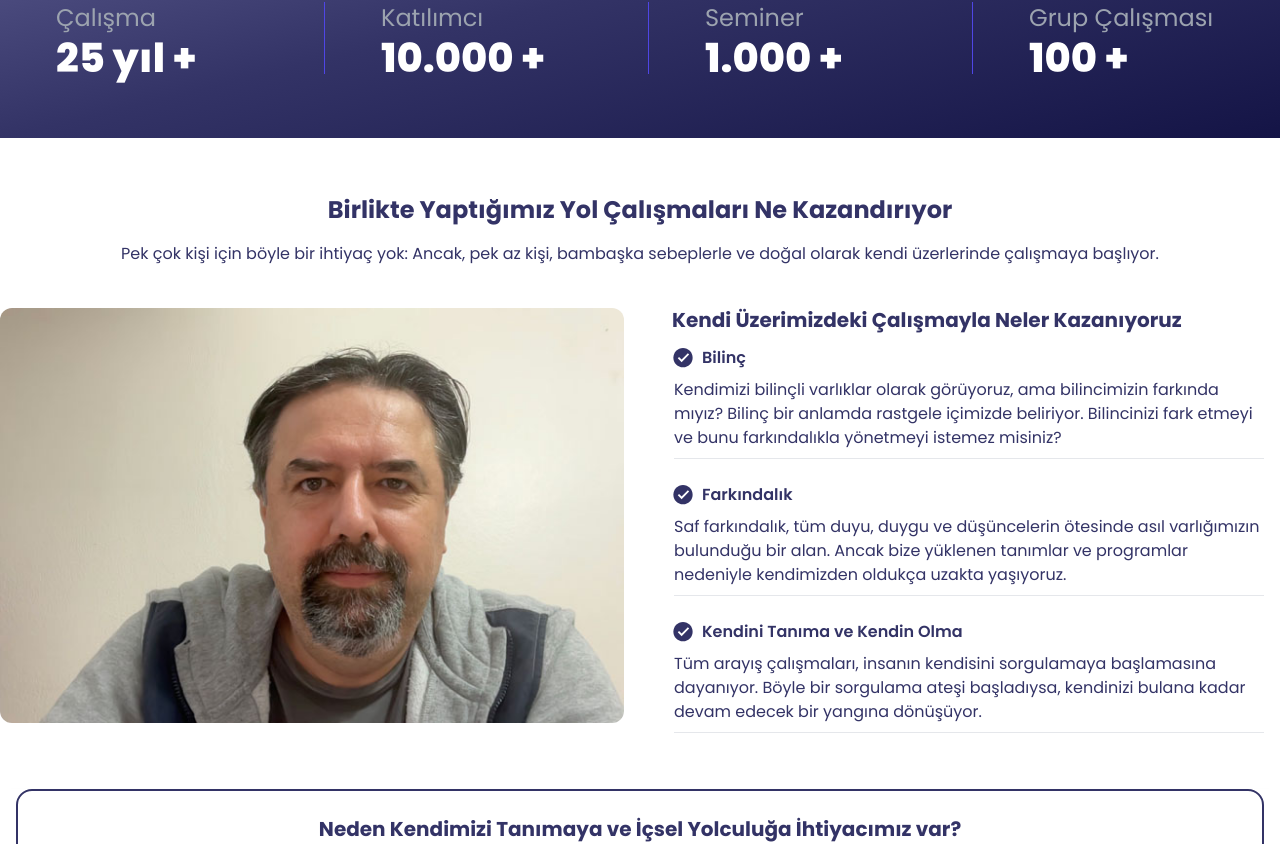
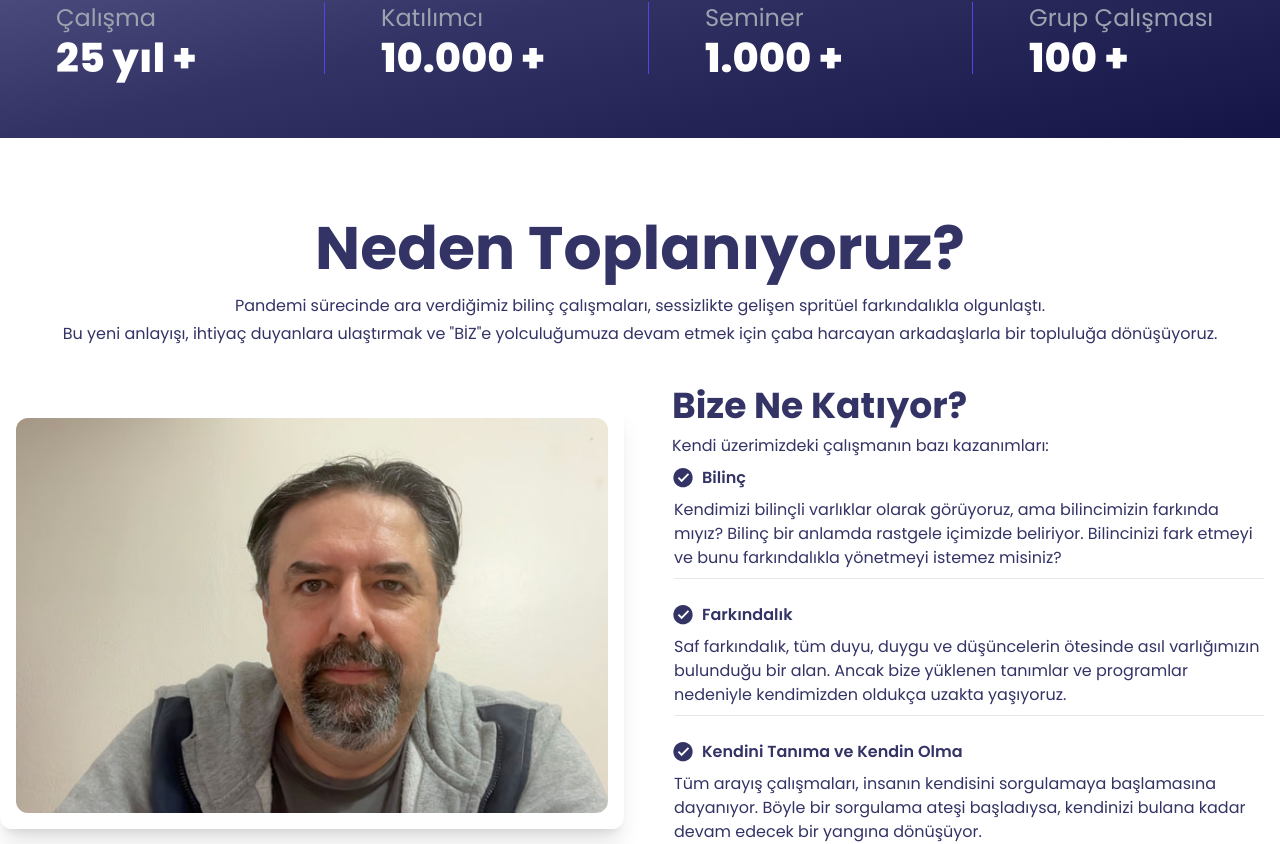
Before and after one commit to rcteenx/reyhancetin_org_tr, a Next.js app: page / in a window 1280 px wide. Shown: the part 856-1700 px from the top of the page. Built offline with nearby package versions, Linux system fonts and the light colour scheme.

Commit message:
update home

```diff
--- a/app/globals.css
+++ b/app/globals.css
@@ -15,13 +15,13 @@
     @apply text-sm md:text-base font-base text-indigo;
   }
   h1 {
-    @apply my-6 leading-tight tracking-normal text-2xl font-bold md:text-3xl;
+    @apply my-6 leading-tight tracking-normal text-3xl font-bold md:text-4xl lg:text-6xl;
   }
   h2 {
-    @apply text-xl font-bold md:text-2xl my-4;
+    @apply my-4 text-2xl font-bold md:text-3xl lg:text-5xl;
   }
   h3 {
-    @apply text-lg font-bold md:text-xl my-2;
+    @apply my-2 text-xl font-bold md:text-2xl lg:text-4xl;
   }
   h4 {
     @apply font-semibold;
--- a/components/sections/home/1-hero.jsx
+++ b/components/sections/home/1-hero.jsx
@@ -49,7 +49,7 @@ const Hero = ({ rVideo }) => {
             alt="img colletion"
             width="w-full"
             height={400}
-            className="  rounded-xl"
+            className="rounded-xl"
           />
         </div>
       </div>
--- a/components/sections/home/b-1-what-we-gain.jsx
+++ b/components/sections/home/b-1-what-we-gain.jsx
@@ -2,24 +2,28 @@ import SvgCheck from "@/components/ui/svg/check";
 
 export default function WhatWeGain({ img, gain }) {
   return (
-    <div id="gain" className="bg-white py-10">
+    <div id="gain" className="bg-white py-16">
       <div className="container mx-auto">
         <div className="px-4 lg:p-0 text-left xl:text-center">
-          <h2>{gain.h2}</h2>
-          <p>{gain.p}</p>
+          <h2 className="md:text-3xl lg:text-6xl">{gain.h2}</h2>
+          <p>{gain.p1}</p>
+          <p>{gain.p2}</p>
         </div>
         <div className="grid grid-cols-1 xl:grid-cols-2 gap-8 lg:mt-4 items-center">
           <div className="rounded-3xl hidden xl:block">
+            <div className="p-4 shadow-xl rounded-b-xl">
               <img
                 src={img.src}
                 alt="img colletion"
                 width="w-full"
                 height={400}
-              className=" rounded-xl"
+                className="rounded-xl"
               />
             </div>
+          </div>
           <div className="p-4">
-            <h3>Kendi Üzerimizdeki Çalışmayla Neler Kazanıyoruz</h3>
+            <h3>Bize Ne Katıyor?</h3>
+            <p>Kendi üzerimizdeki çalışmanın bazı kazanımları:</p>
             <ul className="space-y-5">
               {gain.items.map((i, index) => (
                 <li key={index} className="flex gap-2">
--- a/content/data/index.js
+++ b/content/data/index.js
@@ -39,8 +39,9 @@ export const whyweneed = {
 };
 
 export const whatwegain = {
-  h2: "Birlikte Yaptığımız Yol Çalışmaları Ne Kazandırıyor",
-  p: "Pek çok kişi için böyle bir ihtiyaç yok: Ancak, pek az kişi, bambaşka sebeplerle ve doğal olarak kendi üzerlerinde çalışmaya başlıyor. ",
+  h2: "Neden Toplanıyoruz?",
+  p1: "Pandemi sürecinde ara verdiğimiz bilinç çalışmaları, sessizlikte gelişen spritüel farkındalıkla olgunlaştı.",
+  p2: 'Bu yeni anlayışı, ihtiyaç duyanlara ulaştırmak ve "BİZ"e yolculuğumuza devam etmek için çaba harcayan arkadaşlarla bir topluluğa dönüşüyoruz.',
   items: [
     {
       title: "Bilinç",
--- a/tailwind.config.js
+++ b/tailwind.config.js
@@ -37,6 +37,9 @@ module.exports = {
             5: "#000031",
           },
         },
+        accent: {
+          DEFAULT: "#FFD700",
+        },
         indigo2: "#5b5b84",
         gray40: "#666666",
         "coral-red": "#FF6452",
```
Also changed, not shown: public/index.html (+4 -56 lines). Lines whose indentation alone changed are shown as unchanged.
